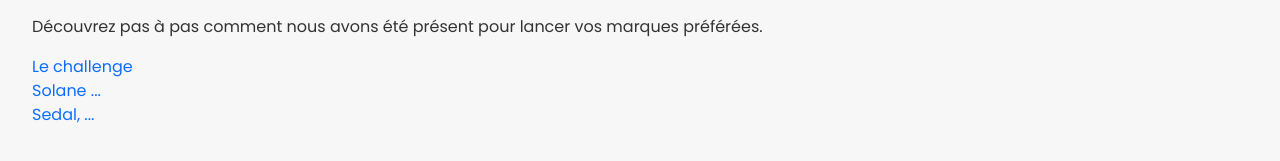
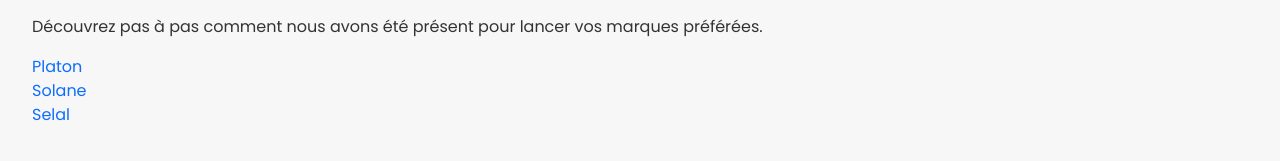
Before and after one commit to aauugguussttiinn/agency-website, a React (Create React App) app: page /works in a window 1280 px wide. Shown: the part 257-418 px from the top of the page. Built offline with nearby package versions, Linux system fonts and the light colour scheme.

Commit message:
Editing data file

```diff
--- a/src/data/works.jsx
+++ b/src/data/works.jsx
@@ -1,18 +1,21 @@
 const works = [
   {
-    slug: "1",
+    slug: "platon-study-case",
+    name: "Platon",
     title: "Le challenge",
     description: `Platon a décidé de se lancer à l'époque malgré une crise économique difficile.
     Nous avons été derrière eux pour leur apporter le meilleur du Web et du digital. Nous sommes vraiment la meilleure agence.
     Solane`,
   },
   {
-    slug: "2",
+    slug: "solane-study-case",
+    name: "Solane",
     title: "Solane est le premier vendeur de fraises du Poitou-Charentes",
     description: `Et c'est grâce à nous. Dans les moments les meilleurs comme les plus durs, nos campagnes de communication sur la place du marché ont fonctionné.`,
   },
   {
-    slug: "3",
+    slug: "selal-study-case",
+    name: "Selal",
     title: "Sedal, l'entreprise qui a commencé tout en bas... Et qui est toujours tout en bas",
     description: `Malgré nos conseils et notre site web créé sur Wix, Sedal semble ne pas vouloir décoller. Mais comme un grand homme et une grande femme l'ont dit, "les derniers seront les premiers".`,
   },
--- a/src/pages/Works/Works.jsx
+++ b/src/pages/Works/Works.jsx
@@ -6,8 +6,8 @@ import works from 'data/works';
 
 const Works = () => {
 
-  const shortenTitle = (title) => {
-    return title.length > 15 ? title.substring(0, 7) + "..." : title;
+  const shortenText = (content) => {
+    return content.length > 15 ? content.substring(0, 7) + "..." : content;
   }
 
   const urlToGet = (workslug) => {
@@ -23,12 +23,26 @@ const Works = () => {
           Découvrez pas à pas comment nous avons été présent pour lancer vos marques préférées.
         </p>
         <div className="realisations">
-          {/* <Switch>
-            <Route path="/works/:workSlug" exact component={Work} />
-          </Switch> */}
+          {/* {works.map((work) => (
+            <div className={ work.slug }>
+              <div class="card text-center">
+                <div class="card-header">
+                  Featured
+                </div>
+                <div class="card-body">
+                  <h5 class="card-title"> { work.name } </h5>
+                  <p class="card-text"> { shortenText(work.description) } </p>
+                  <Link to={ urlToGet(work.slug) }> Discover </Link>
+                </div>
+                <div class="card-footer text-muted">
+                  2 days ago
+                </div>
+              </div>
+            </div>
+          ))} */}
           {works.map((work) => (
             <div className={ work.slug }>
-              <Link to={ urlToGet(work.slug) }> { shortenTitle(work.title) } </Link>
+              <Link to={ urlToGet(work.slug) }> { work.name } </Link>
             </div>
           ))}
         </div>
```
